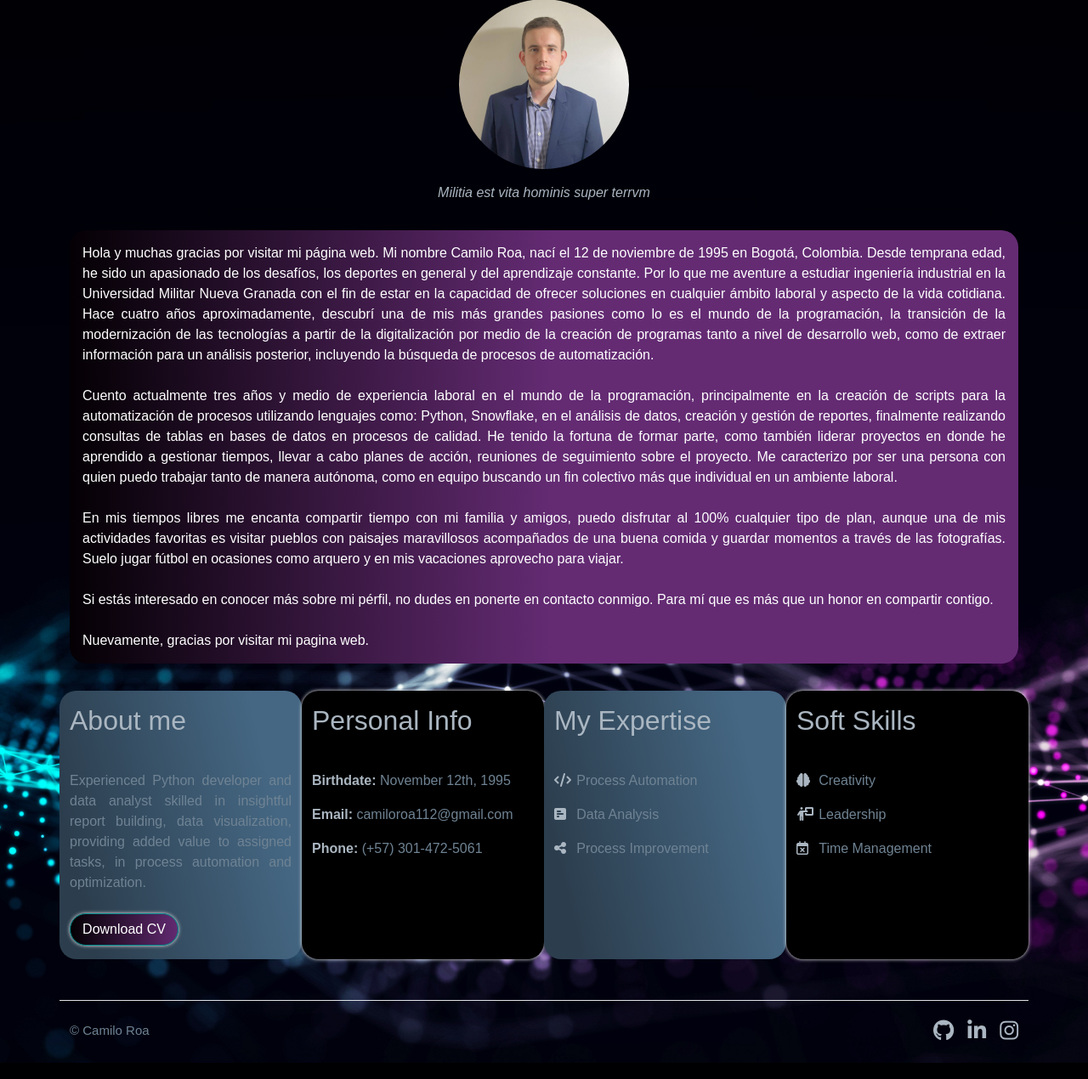
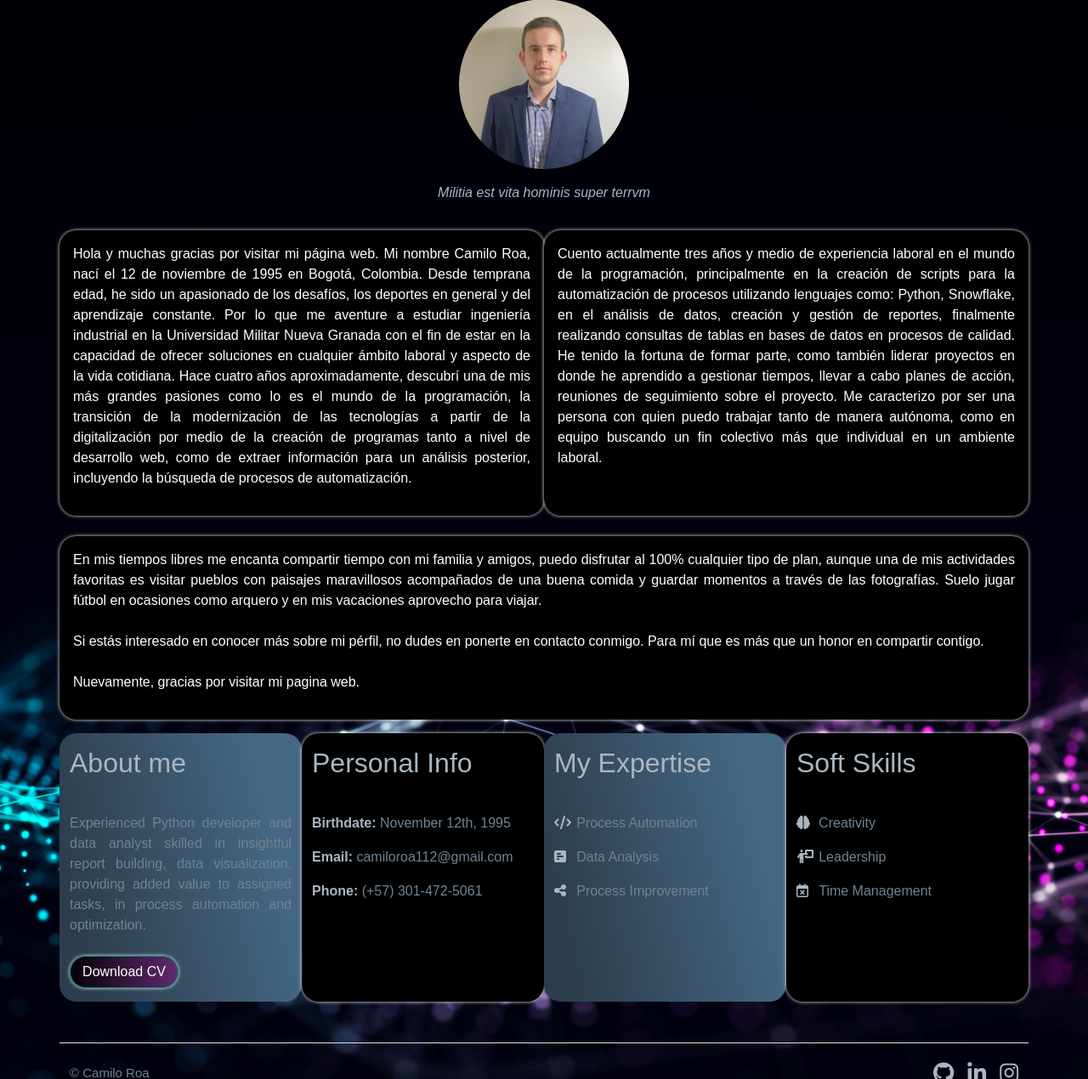
Before and after one commit to camiloroa112/website, a PHP site: page /sobre-mi.html in a window 1280 px wide. Shown: the part 154-1424 px from the top of the page at 85% size. Run offline with PHP 8.4, Linux system fonts and the light colour scheme; some libraries are stand-ins or nearby versions; some web fonts are replaced.

Commit message:
Completed about me section.

```diff
--- a/css/styles.css
+++ b/css/styles.css
@@ -454,7 +454,7 @@ footer .name
 
 #inicio .btn-mas:hover, #sobre-mi .btn-mas:hover
 {
-    background-position: right center; /* change the direction of the change here */
+    background-position: right center;
     color: #fff;
     text-decoration: none;
   }
--- a/sobre-mi.html
+++ b/sobre-mi.html
@@ -52,8 +52,8 @@
                 </div>
                 <p class="pt-3 pb-3 text-center"><i>Militia est vita hominis super terrvm</i></p>
                 <div class="row">
-                    <div class="col-12">
-                        <p class="biografia">Hola y muchas gracias por visitar mi página web. Mi nombre Camilo Roa,
+                    <div class="col-sm-12 col-lg-6 col-xl-6 background2 p-3">
+                        <p>Hola y muchas gracias por visitar mi página web. Mi nombre Camilo Roa,
                             nací el 12 de noviembre de 1995 en Bogotá, Colombia. Desde temprana edad, he sido un
                             apasionado de los desafíos, los deportes en general y del aprendizaje constante. Por lo que
                             me aventure a estudiar ingeniería industrial en la Universidad Militar Nueva Granada con el fin de
@@ -63,8 +63,10 @@
                             partir de la digitalización por medio de la creación de programas tanto a nivel de
                             desarrollo web, como de extraer información para un análisis posterior, incluyendo la
                             búsqueda de procesos de automatización.
-                            <br>
-                            <br>
+                        </p>
+                    </div>
+                    <div class="col-sm-12 col-lg-6 col-xl-6 background2 p-3">
+                        <p>
                         Cuento actualmente tres años y medio de experiencia laboral en el mundo de la programación,
                         principalmente en la creación de scripts para la automatización de procesos utilizando
                         lenguajes como: Python, Snowflake, en el análisis de datos, creación y gestión de reportes,
@@ -74,8 +76,10 @@
                         proyecto. Me caracterizo por ser una persona con quien puedo trabajar tanto de manera
                         autónoma, como en equipo buscando un fin colectivo más que individual en un ambiente
                         laboral.
-                            <br>
-                            <br>
+                        </p>
+                    </div>
+                    <div class="mt-4 p-3 background2">
+                        <p>
                          En mis tiempos libres me encanta compartir tiempo con mi familia y amigos, puedo disfrutar
                         al 100% cualquier tipo de plan, aunque una de mis actividades favoritas es visitar pueblos
                         con paisajes maravillosos acompañados de una buena comida y guardar momentos a través de las
```
Lines whose indentation alone changed are shown as unchanged.
